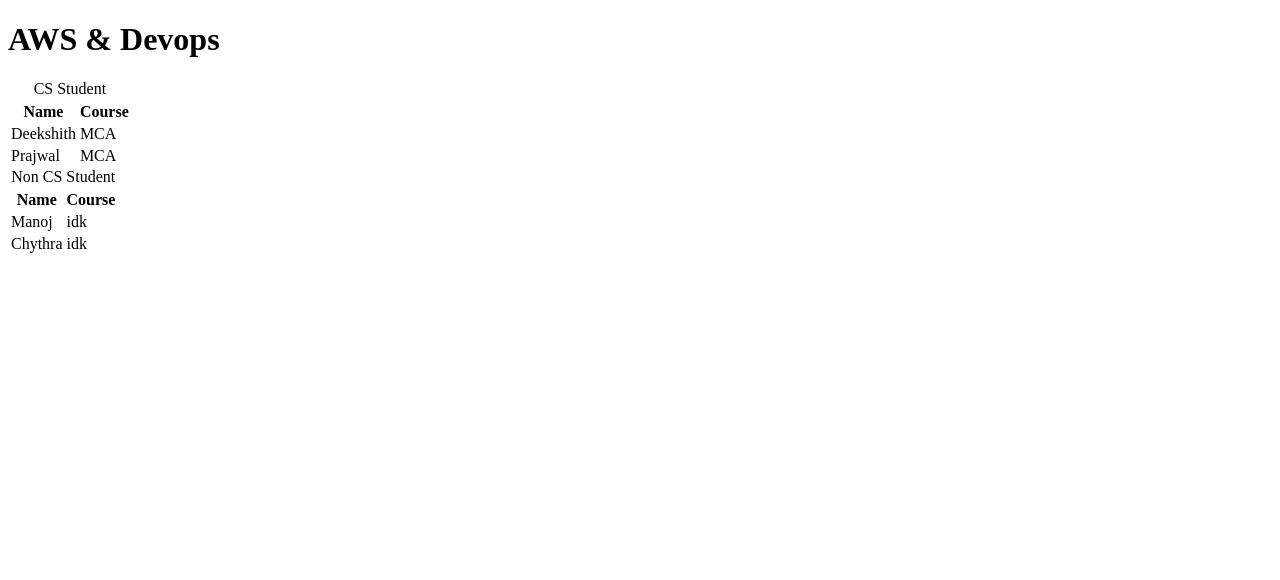
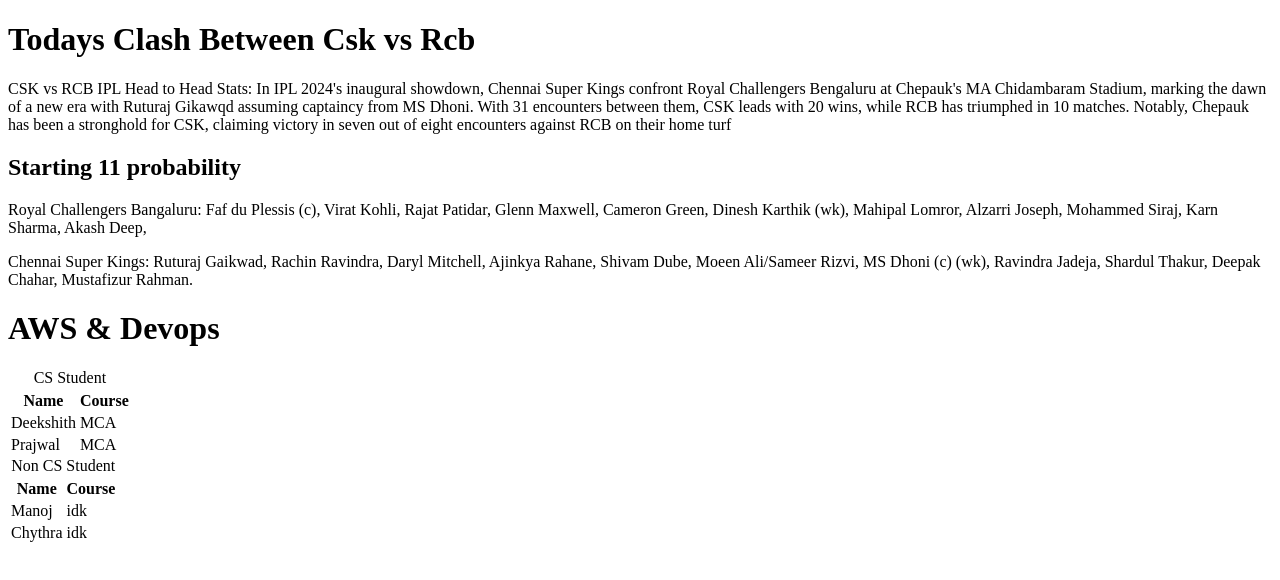
Before and after one commit to hkrrajat/RCBW, a plain HTML site: page index.html in a window 1280 px wide. Drawn offline with Linux system fonts and the light colour scheme.

Commit message:
modified

```diff
--- a/index.html
+++ b/index.html
@@ -11,6 +11,11 @@
  </head>
 
 <body>
+<h1> Todays Clash Between Csk vs Rcb </h1>
+<p>CSK vs RCB IPL Head to Head Stats: In IPL 2024's inaugural showdown, Chennai Super Kings confront Royal Challengers Bengaluru at Chepauk's MA Chidambaram Stadium, marking the dawn of a new era with Ruturaj Gikawqd assuming captaincy from MS Dhoni. With 31 encounters between them, CSK leads with 20 wins, while RCB has triumphed in 10 matches. Notably, Chepauk has been a stronghold for CSK, claiming victory in seven out of eight encounters against RCB on their home turf</p>
+<h2>Starting 11 probability</h2>
+<p>Royal Challengers Bangaluru: Faf du Plessis (c), Virat Kohli, Rajat Patidar, Glenn Maxwell, Cameron Green, Dinesh Karthik (wk), Mahipal Lomror, Alzarri Joseph, Mohammed Siraj, Karn Sharma, Akash Deep,</p>
+<p>Chennai Super Kings: Ruturaj Gaikwad, Rachin Ravindra, Daryl Mitchell, Ajinkya Rahane, Shivam Dube, Moeen Ali/Sameer Rizvi, MS Dhoni (c) (wk), Ravindra Jadeja, Shardul Thakur, Deepak Chahar, Mustafizur Rahman.</p>
   <h1>AWS & Devops</h1>
 <table>
   <tr>
```
